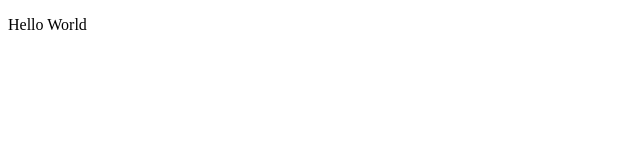
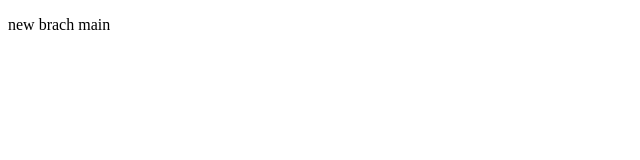
Before and after one commit to DevairS/SPA-Front, a React (Create React App) app: page / in a window 1280 px wide. Shown: the top 160 px of the page, without its empty margins (0-640 px from the left). Built offline with nearby package versions, Linux system fonts and the light colour scheme.

Commit message:
create branch main

```diff
--- a/src/App.tsx
+++ b/src/App.tsx
@@ -1,7 +1,7 @@
 import React from 'react';
 
 const App: React.FC = () => {
-  return <p>Hello World</p>;
+  return <p>new brach main</p>;
 };
 
 export default App;
```
